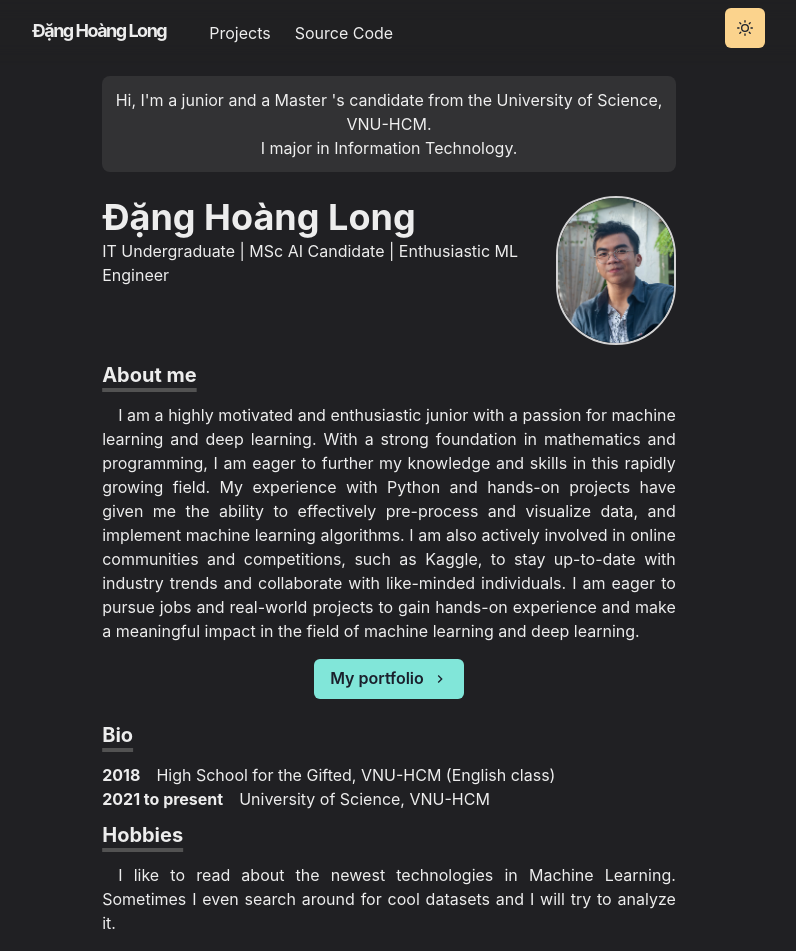
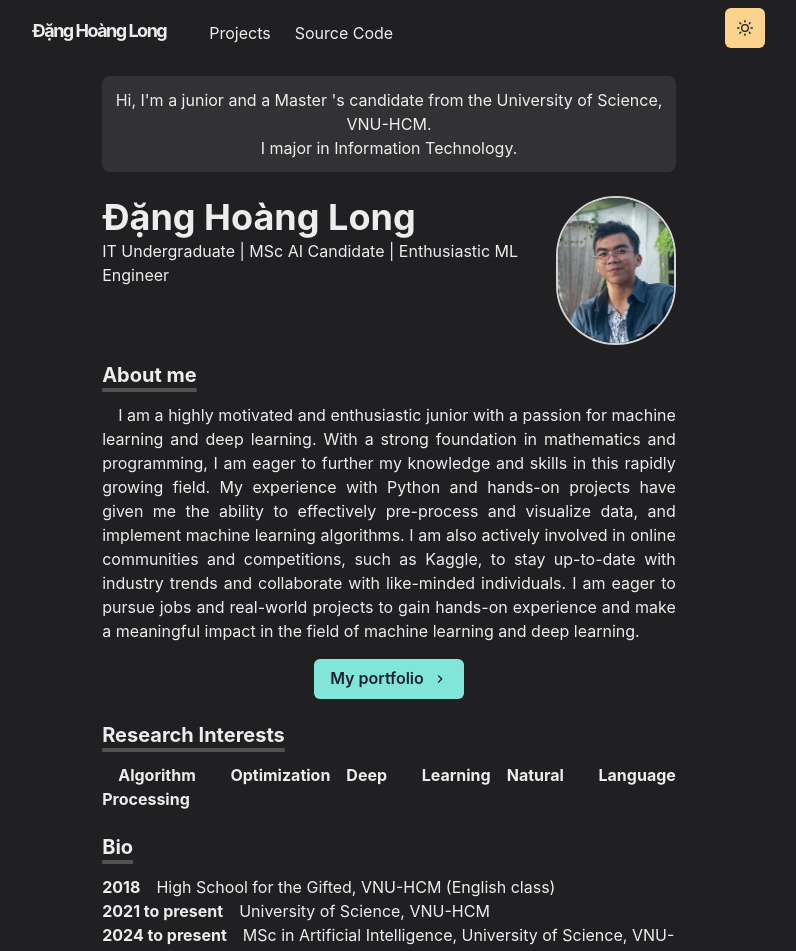
Before and after one commit to NoAtmosphere0/portfolio_website, a Next.js app: page / in a window 1280 px wide. Shown: the top 951 px of the page, without its empty margins (251-1047 px from the left). Built offline with nearby package versions, Linux system fonts and the light colour scheme.

Commit message:
create new research interest section

```diff
--- a/pages/index.js
+++ b/pages/index.js
@@ -83,6 +83,19 @@ const Page = () => {
                     </NextLink>
                 </Box>
             </Section>
+
+            <Section delay={0.2}>
+                {/* Research intereset section */}
+                <Heading as="h3" variant="section-title" align="left">
+                    Research Interests
+                </Heading>
+                <Paragraph>
+                    <BioYear>Algorithm Optimization</BioYear>
+                    <BioYear>Deep Learning</BioYear>
+                    <BioYear>Natural Language Processing</BioYear>
+                </Paragraph>
+            </Section>
+
             <Section delay={0.2}>
                 {/* Bio section */}
                 <Heading as="h3" variant="section-title" align="left">
@@ -95,6 +108,10 @@ const Page = () => {
                 <BioSection align="left" padding-right="4em">
                     <BioYear>2021 to present</BioYear>
                     University of Science, VNU-HCM
+                </BioSection>
+                <BioSection align="left" padding-right="4em">
+                    <BioYear>2024 to present</BioYear>
+                    MSc in Artificial Intelligence, University of Science, VNU-HCM
                 </BioSection>
 
                 {/* Hobbies section */}
```
